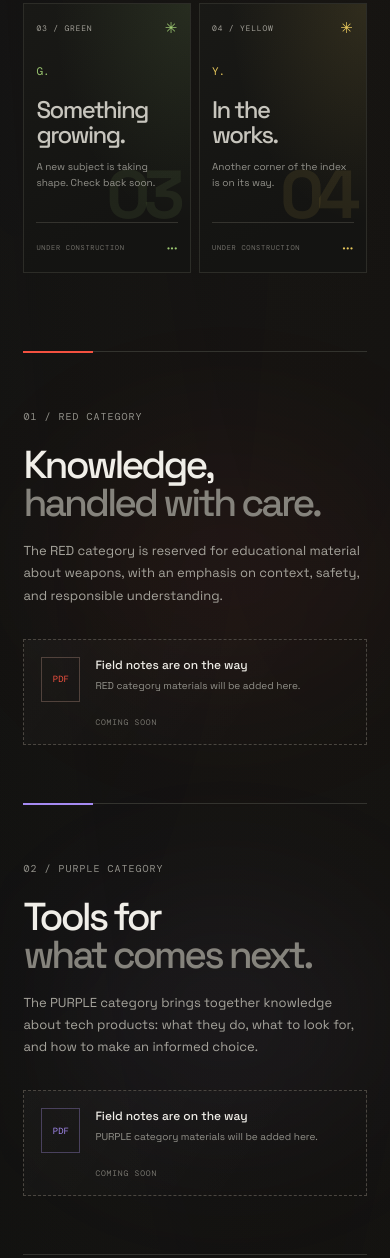
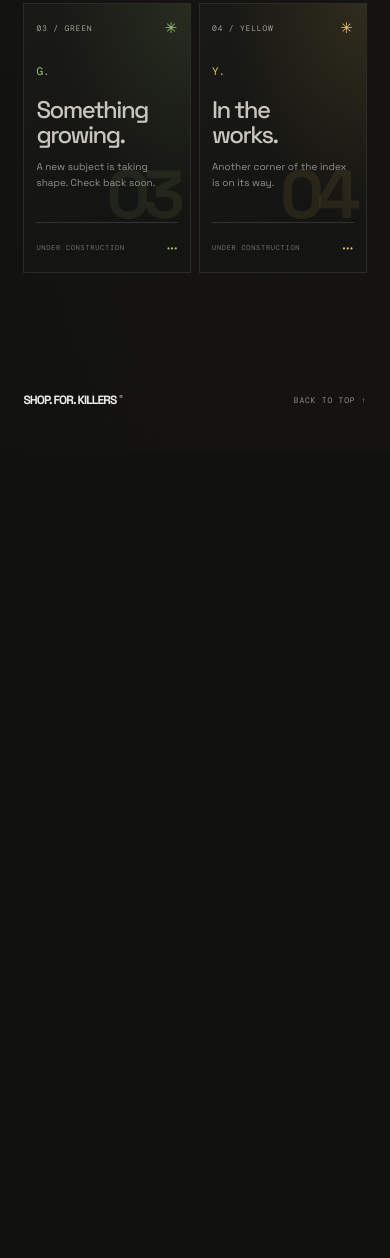
Before and after one commit to ombabu6521-prog/shop-for-killers, a plain HTML site: page index.html in a window 390 px wide. Shown: the part 1361-2619 px from the top of the page. After the commit the page ends 1811 px from the top, so only its background shows below. Drawn offline with nearby package versions, Linux system fonts and the light colour scheme.

Commit message:
Add files via upload

```diff
--- a/index.html
+++ b/index.html
@@ -69,7 +69,7 @@
           </div>
 
           <div class="category-grid">
-            <a class="category-card card-red" href="#red" aria-label="Explore Red: Weapons knowledge" data-index="01">
+            <a class="category-card card-red" href="red/index.html" aria-label="Explore Red: Weapons knowledge" data-index="01">
               <div class="card-topline"><span>01 / RED</span><span class="card-icon" aria-hidden="true">↗</span></div>
               <div class="card-content">
                 <span class="card-symbol" aria-hidden="true">R.</span>
@@ -79,7 +79,7 @@
               <div class="card-bottom"><span>EXPLORE CATEGORY</span><span class="card-arrow" aria-hidden="true">→</span></div>
             </a>
 
-            <a class="category-card card-purple" href="#purple" aria-label="Explore Purple: Tech products" data-index="02">
+            <a class="category-card card-purple" href="purple/index.html" aria-label="Explore Purple: Tech products" data-index="02">
               <div class="card-topline"><span>02 / PURPLE</span><span class="card-icon" aria-hidden="true">↗</span></div>
               <div class="card-content">
                 <span class="card-symbol" aria-hidden="true">P.</span>
@@ -111,39 +111,6 @@
           </div>
         </section>
 
-        <section class="category-detail" id="red" aria-labelledby="red-title">
-          <div class="detail-accent detail-accent-red"></div>
-          <div class="detail-copy">
-            <p class="eyebrow">01 / RED CATEGORY</p>
-            <h2 id="red-title">Knowledge,<br /><span>handled with care.</span></h2>
-            <p>
-              The RED category is reserved for educational material about weapons, with an
-              emphasis on context, safety, and responsible understanding.
-            </p>
-          </div>
-          <div class="document-placeholder">
-            <span class="document-icon" aria-hidden="true">PDF</span>
-            <div><strong>Field notes are on the way</strong><span>RED category materials will be added here.</span></div>
-            <span class="document-status">COMING SOON</span>
-          </div>
-        </section>
-
-        <section class="category-detail detail-purple" id="purple" aria-labelledby="purple-title">
-          <div class="detail-accent detail-accent-purple"></div>
-          <div class="detail-copy">
-            <p class="eyebrow">02 / PURPLE CATEGORY</p>
-            <h2 id="purple-title">Tools for<br /><span>what comes next.</span></h2>
-            <p>
-              The PURPLE category brings together knowledge about tech products: what they do,
-              what to look for, and how to make an informed choice.
-            </p>
-          </div>
-          <div class="document-placeholder">
-            <span class="document-icon">PDF</span>
-            <div><strong>Field notes are on the way</strong><span>PURPLE category materials will be added here.</span></div>
-            <span class="document-status">COMING SOON</span>
-          </div>
-        </section>
       </main>
 
       <footer class="site-footer">
--- a/styles.css
+++ b/styles.css
@@ -226,57 +226,56 @@ a.category-card:hover .card-icon { transform: rotate(45deg); background: color-m
 .is-coming .card-content h3 { color: #c7c5bd; }
 .is-coming .card-bottom { color: #73716b; }
 
-.category-detail {
-  position: relative;
-  min-height: 390px;
-  border-top: 1px solid var(--line);
-  display: grid;
-  grid-template-columns: .9fr 1.1fr;
-  gap: 8%;
-  align-items: center;
-  padding: 70px 0;
-}
-
-.category-detail::after {
-  position: absolute;
-  top: 20%;
-  right: -7.1%;
-  z-index: -1;
-  width: 330px;
-  height: 250px;
-  border-radius: 50%;
-  background: var(--detail-glow, #f451400d);
-  filter: blur(75px);
-  content: "";
-  pointer-events: none;
-}
-
-.detail-accent { position: absolute; top: -1px; left: 0; width: 70px; height: 2px; background: var(--red); }
-.detail-accent-purple { background: var(--purple); }
-.detail-copy h2 { margin: 23px 0 18px; font-size: clamp(39px, 5vw, 58px); }
-.detail-copy h2 span { color: #85837c; }
-.detail-copy > p:last-child { max-width: 380px; margin: 0; color: #a6a49c; font-size: 13px; line-height: 1.7; }
-.document-placeholder {
-  min-height: 95px;
-  padding: 17px;
-  border: 1px dashed #4a4640;
-  background: linear-gradient(125deg, #ffffff06, transparent 70%);
-  transition: border-color .2s ease, background .2s ease;
-  display: flex;
-  align-items: center;
-  gap: 15px;
-}
+.inner-page { min-height: calc(100vh - 194px); }
+.breadcrumbs { display: flex; flex-wrap: wrap; gap: 10px; padding: 30px 0; color: #77756e; font: 9px "DM Mono", monospace; letter-spacing: .1em; }
+.breadcrumbs a { transition: color .2s ease; }
+.breadcrumbs a:hover { color: var(--text); }
+.page-intro { max-width: 760px; padding: 44px 0 78px; }
+.page-intro h1, .field-note h1 { margin: 25px 0 20px; font-size: clamp(48px, 7vw, 84px); line-height: .96; letter-spacing: -.08em; font-weight: 500; }
+.page-intro h1 span, .field-note h1 span { color: #85837c; }
+.page-intro > p:last-child { max-width: 540px; margin: 0; color: #a6a49c; font-size: 14px; line-height: 1.75; }
+.topic-section { padding: 0 0 86px; }
+.topic-section .section-heading { margin-bottom: 27px; }
+.topic-section .section-heading h2 { font-size: clamp(32px, 4vw, 48px); }
 .document-icon {
   width: 39px; height: 45px; flex: 0 0 auto; display: grid; place-items: center;
   border: 1px solid #51423c; color: var(--red); font: 9px "DM Mono", monospace;
 }
-.detail-purple .document-icon { border-color: #49415d; color: var(--purple); }
-.detail-purple { --detail-glow: #a58af20c; }
-.document-placeholder div { display: flex; flex-direction: column; gap: 6px; }
-.document-placeholder strong { font-size: 12px; font-weight: 500; }
-.document-placeholder div span { color: var(--muted); font-size: 10px; }
 .document-status { margin-left: auto; color: #77756e; white-space: nowrap; font-size: 8px; }
-.detail-purple { border-bottom: 1px solid var(--line); }
+.red-subcategories { display: grid; grid-template-columns: repeat(2, minmax(0, 1fr)); gap: 12px; }
+.red-subcategory { min-width: 0; padding: 22px; border: 1px solid #34332e; background: linear-gradient(145deg, #1a1917, #141412 75%); color: inherit; text-decoration: none; transition: transform .2s ease, border-color .2s ease, background .2s ease; }
+.red-subcategory:hover { border-color: var(--red); background: linear-gradient(125deg, #f4514010, transparent 70%); }
+.red-subcategory:hover { transform: translateY(-3px); }
+.red-subcategory:focus-visible { outline: 2px solid var(--red); outline-offset: 3px; }
+.subcategory-heading { min-height: 38px; display: flex; align-items: flex-start; justify-content: space-between; gap: 14px; }
+.subcategory-heading h3 { margin: 0; font-size: 17px; font-weight: 500; line-height: 1.35; }
+.red-subcategory > p { min-height: 54px; margin: 16px 0; color: var(--muted); font-size: 12px; line-height: 1.65; }
+.subcategory-tags { display: flex; flex-wrap: wrap; gap: 6px; margin: 0; padding: 0; list-style: none; }
+.subcategory-tags li { padding: 5px 8px; border: 1px solid #34332e; color: #a6a49c; font: 9px "DM Mono", monospace; }
+.topic-link-label { display: flex; justify-content: space-between; margin-top: 20px; padding-top: 13px; border-top: 1px solid #34332e; color: #a6a49c; font: 8px "DM Mono", monospace; letter-spacing: .1em; }
+.topic-link-label span { color: var(--red); font-size: 14px; }
+.field-note { max-width: 820px; padding: 48px 0 90px; }
+.field-note h1 { font-size: clamp(45px, 6vw, 72px); }
+.field-note-summary { max-width: 650px; margin: 0; color: #a6a49c; font-size: 15px; line-height: 1.75; }
+.coming-panel { max-width: 700px; min-height: 105px; display: flex; align-items: center; gap: 17px; margin: 42px 0 30px; padding: 20px; border: 1px solid var(--line); background: linear-gradient(125deg, #ffffff06, transparent 75%); }
+.coming-panel > div { display: flex; flex-direction: column; gap: 7px; }
+.coming-panel strong { font-size: 13px; font-weight: 500; }
+.coming-panel > div span { color: var(--muted); font-size: 11px; line-height: 1.5; }
+.coming-panel .document-status { white-space: nowrap; }
+.purple-note .document-icon { border-color: #49415d; color: var(--purple); }
+.text-link { display: inline-block; color: #c3c1b9; font: 9px "DM Mono", monospace; letter-spacing: .1em; transition: color .2s ease; }
+.text-link:hover { color: var(--text); }
+.meta-topic-section { padding: 0 0 38px; }
+.meta-topic-section .section-heading { margin-bottom: 24px; }
+.meta-topic-section .section-heading h2 { font-size: clamp(32px, 4vw, 48px); }
+.meta-topic-grid { display: grid; grid-template-columns: repeat(3, minmax(0, 1fr)); gap: 12px; margin-bottom: 32px; }
+.meta-topic-card { min-height: 205px; display: flex; flex-direction: column; align-items: flex-start; padding: 20px; border: 1px solid #34332e; background: linear-gradient(145deg, #1a1917, #141412 75%); transition: transform .2s ease, border-color .2s ease, background .2s ease; }
+.meta-topic-card:hover { transform: translateY(-3px); border-color: var(--red); background: linear-gradient(125deg, #f4514010, transparent 70%); }
+.meta-topic-card:focus-visible { outline: 2px solid var(--red); outline-offset: 3px; }
+.meta-topic-number { color: var(--red); font: 9px "DM Mono", monospace; }
+.meta-topic-card h3 { margin: 20px 0 7px; font-size: 19px; font-weight: 500; line-height: 1.25; }
+.meta-topic-card p { margin: 0; color: var(--muted); font-size: 12px; }
+.meta-topic-card .topic-link-label { width: 100%; margin-top: auto; }
 
 .site-footer { min-height: 99px; display: flex; align-items: center; justify-content: space-between; gap: 16px; }
 .footer-wordmark { display: block; font-size: 12px; }
@@ -311,7 +310,6 @@ a.category-card:hover .card-icon { transform: rotate(45deg); background: color-m
   .section-note br { display: none; }
   .category-grid { grid-template-columns: repeat(2, minmax(0, 1fr)); }
   .category-card { min-height: 300px; }
-  .category-detail { grid-template-columns: 1fr; gap: 32px; padding: 58px 0; }
 }
 
 @media (max-width: 430px) {
@@ -322,8 +320,15 @@ a.category-card:hover .card-icon { transform: rotate(45deg); background: color-m
   .card-content h3 { font-size: 24px; }
   .card-content p { font-size: 10px; }
   .card-bottom { font-size: 7px; }
-  .document-placeholder { align-items: flex-start; flex-wrap: wrap; }
-  .document-status { margin-left: 54px; }
+  .red-subcategories { grid-template-columns: 1fr; }
+  .meta-topic-grid { grid-template-columns: 1fr; }
+  .meta-topic-card { min-height: 160px; }
+  .subcategory-heading { min-height: 0; flex-direction: column; }
+  .red-subcategory > p { min-height: 0; }
+  .coming-panel { align-items: flex-start; flex-wrap: wrap; }
+  .coming-panel .document-status { margin-left: 56px; }
+  .page-intro { padding: 30px 0 58px; }
+  .topic-section { padding-bottom: 58px; }
   .footer-caption { display: none; }
 }
 
```
Also changed, not shown: 2 other files.
